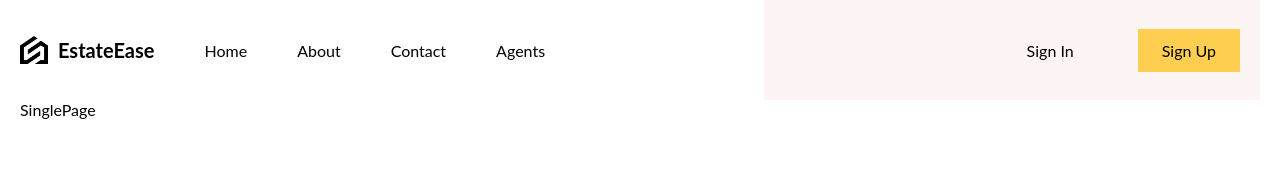
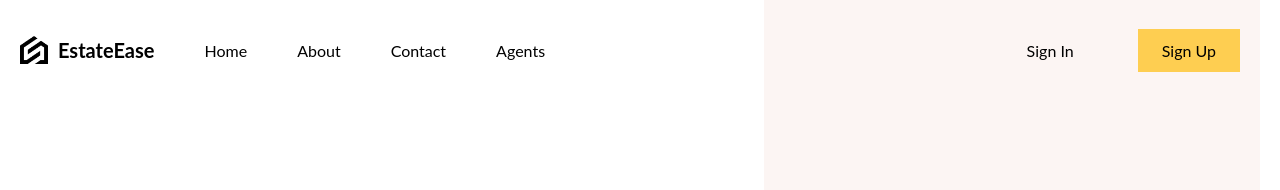
Before and after one commit to Anik0047/estate-ease-ui, a React (Vite) app: page /1 in a window 1280 px wide. Shown: the top 190 px of the page. Built offline with nearby package versions, Linux system fonts and the light colour scheme.

Commit message:
single page working

```diff
--- a/src/Routes/SinglePage/SinglePage.jsx
+++ b/src/Routes/SinglePage/SinglePage.jsx
@@ -2,7 +2,18 @@ import './SinglePage.scss'
 
 function SinglePage(){
   return (
-    <div className='singlePage'>SinglePage</div>
+    <div className='singlePage'>
+      <div className="details">
+        <div className="wrapper">
+
+        </div>
+      </div>
+      <div className="features">
+        <div className="wrapper">
+
+        </div>
+      </div>
+    </div>
   )
 }
 
--- a/src/Routes/SinglePage/SinglePage.scss
+++ b/src/Routes/SinglePage/SinglePage.scss
@@ -0,0 +1,13 @@
+.singlePage{
+    display: flex;
+    height: 100%;
+
+    .details{
+        flex: 3;
+    }
+
+    .features{
+        flex: 2;
+        background-color: #fcf5f3;
+    }
+}
```
